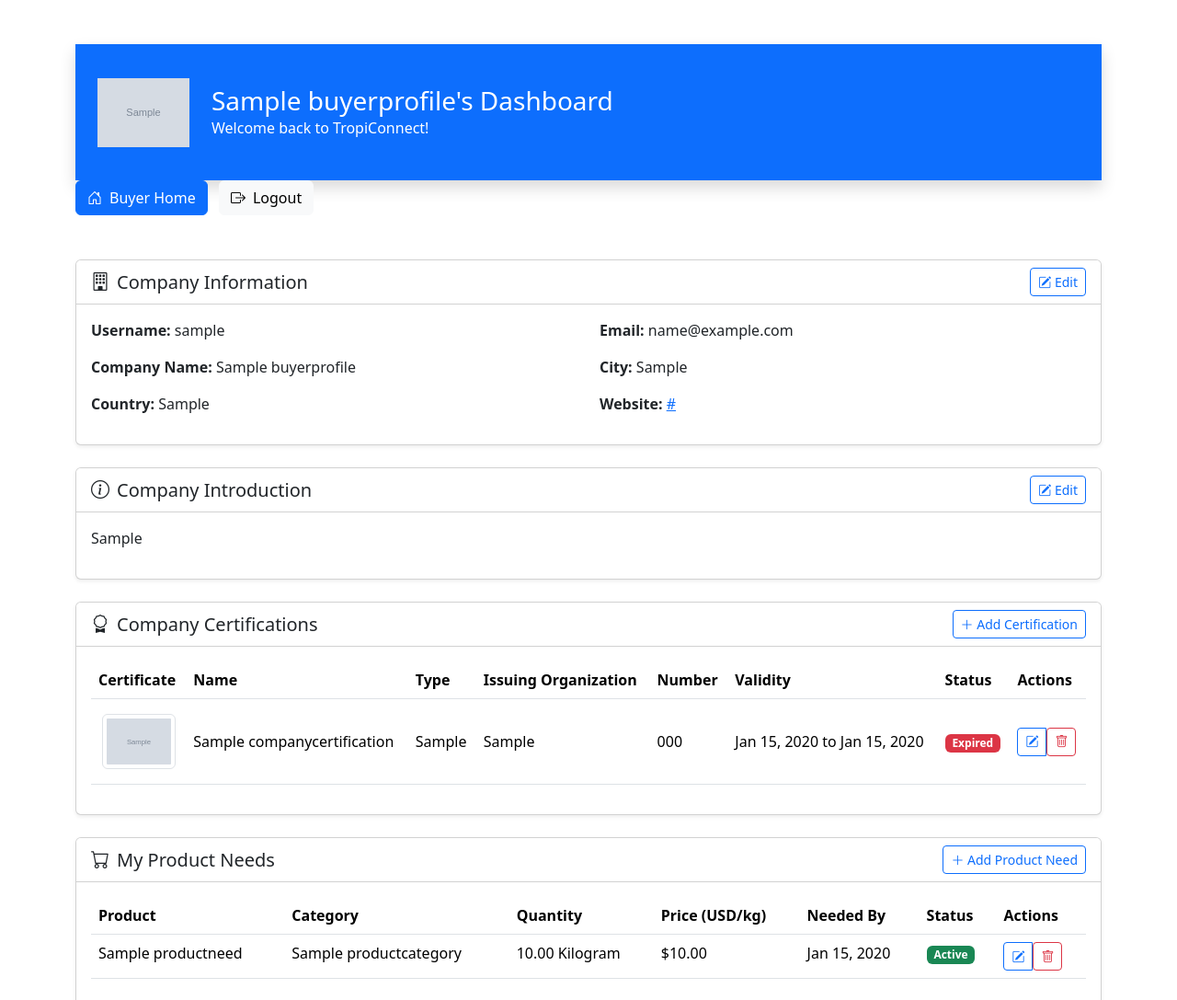
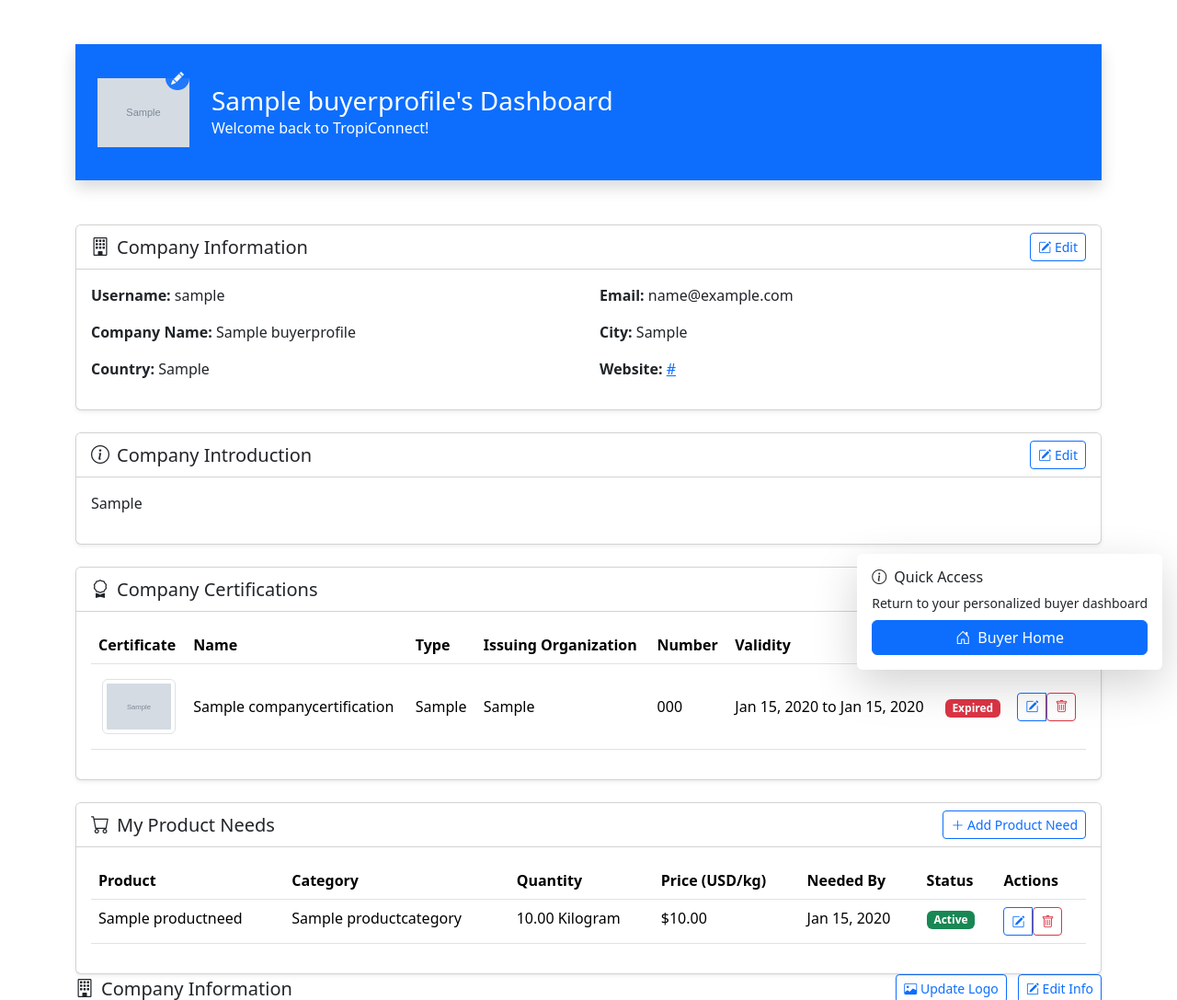
Before and after one commit to egoist945402376/CDIDEMO, a Django app: template tropiconnect/supplychain/templates/supplychain/buyer_dashboard.html in a window 1280 px wide. Shown: the part 56-1143 px from the top of the page at 92% size. Run offline with Django 5.2, Linux system fonts and the light colour scheme; the template is opened without the code that fills it: values that come from a table or form of the project are taken from there, others are empty; tables that the repository leaves empty hold one stand-in row (values such as "Sample post"); grey boxes marked "Sample" are stand-in pictures.

Commit message:
refined UI

```diff
--- a/tropiconnect/supplychain/templates/supplychain/buyer_dashboard.html
+++ b/tropiconnect/supplychain/templates/supplychain/buyer_dashboard.html
@@ -2,24 +2,42 @@
 {% load static %}
 
 {% block content %}
+<!-- Fixed Buyer Home Button -->
+<div class="position-fixed bottom-0 end-0 p-3" style="z-index: 1030;">
+    <div class="card shadow-lg border-0">
+        <div class="card-body p-3">
+            <h6 class="mb-2"><i class="bi bi-info-circle me-2"></i>Quick Access</h6>
+            <p class="small mb-2">Return to your personalized buyer dashboard</p>
+            <a href="{% url 'buyer_home' %}" class="btn btn-primary w-100">
+                <i class="bi bi-house-door me-2"></i>Buyer Home
+            </a>
+        </div>
+    </div>
+</div>
+
 <div class="container py-5">
     <!-- Dashboard Header -->
     <div class="row mb-5">
         <div class="col-md-12">
             <div class="bg-primary text-white rounded-lg p-4 shadow">
                 <div class="d-flex align-items-center">
-                    <div class="company-logo me-4">
+                    <div class="company-logo me-4 position-relative">
                         {% if buyer.company_logo %}
                             <img src="{{ buyer.company_logo.url }}" alt="{{ buyer.company_name }}"
                                 class="rounded viewable-image"
                                 width="100" height="100"
-                                style="object-fit: contain; cursor: pointer;"
+                                style="object-fit: contain;"
                                 data-full-src="{{ buyer.company_logo.url }}"
                                 data-caption="{{ buyer.company_name }} - Company Logo">
+                            <a href="{% url 'update_company_logo' %}" class="position-absolute top-0 end-0 bg-primary text-white rounded-circle p-1" style="width: 26px; height: 26px; display: flex; align-items: center; justify-content: center; opacity: 0.9;">
+                                <i class="bi bi-pencil-fill" style="font-size: 14px;"></i>
+                            </a>
                         {% else %}
-                            <div class="bg-light rounded d-flex align-items-center justify-content-center" style="width: 100px; height: 100px;">
-                                <i class="bi bi-building text-primary" style="font-size: 48px;"></i>
-                            </div>
+                            <a href="{% url 'update_company_logo' %}" title="Update Logo">
+                                <div class="bg-light rounded d-flex align-items-center justify-content-center" style="width: 100px; height: 100px; cursor: pointer;">
+                                    <i class="bi bi-building text-primary" style="font-size: 48px;"></i>
+                                </div>
+                            </a>
                         {% endif %}
                     </div>
                     <div>
@@ -27,10 +45,6 @@
                         <p class="mb-0">Welcome back to TropiConnect!</p>
                     </div>
                 </div>
-            </div>
-            <div>
-                <a href="{% url 'buyer_home' %}" class="btn btn-primary me-2"><i class="bi bi-house-door me-2"></i>Buyer Home</a>
-                <a href="{% url 'logout' %}" class="btn btn-light"><i class="bi bi-box-arrow-right me-2"></i>Logout</a>
             </div>
         </div>
     </div>
```
